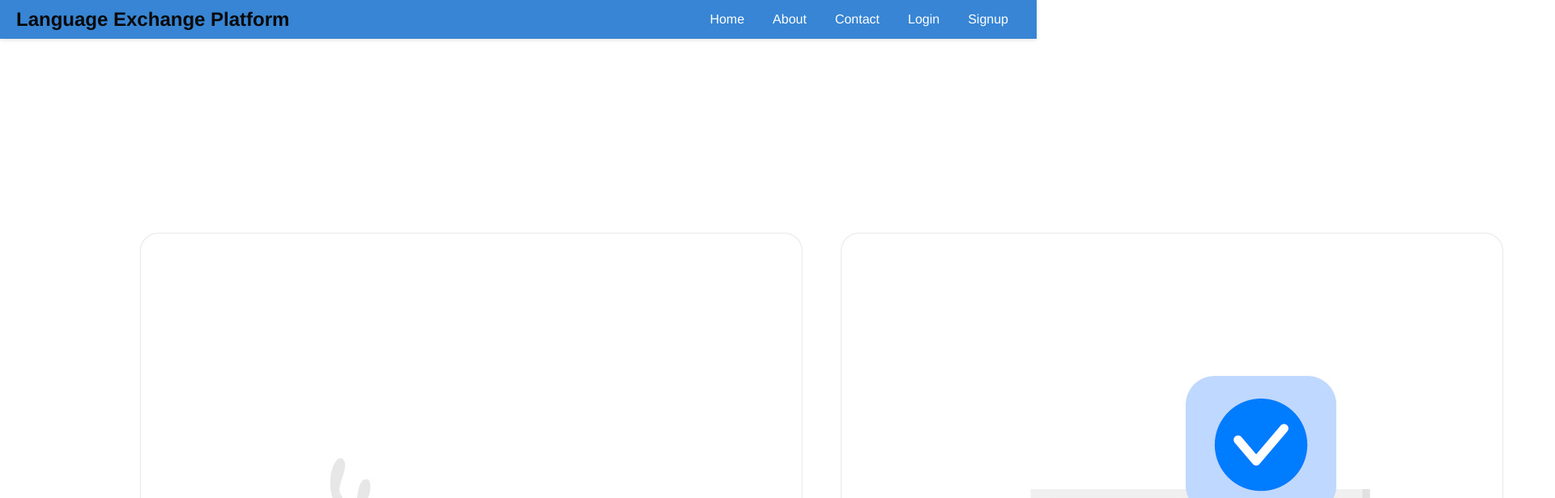
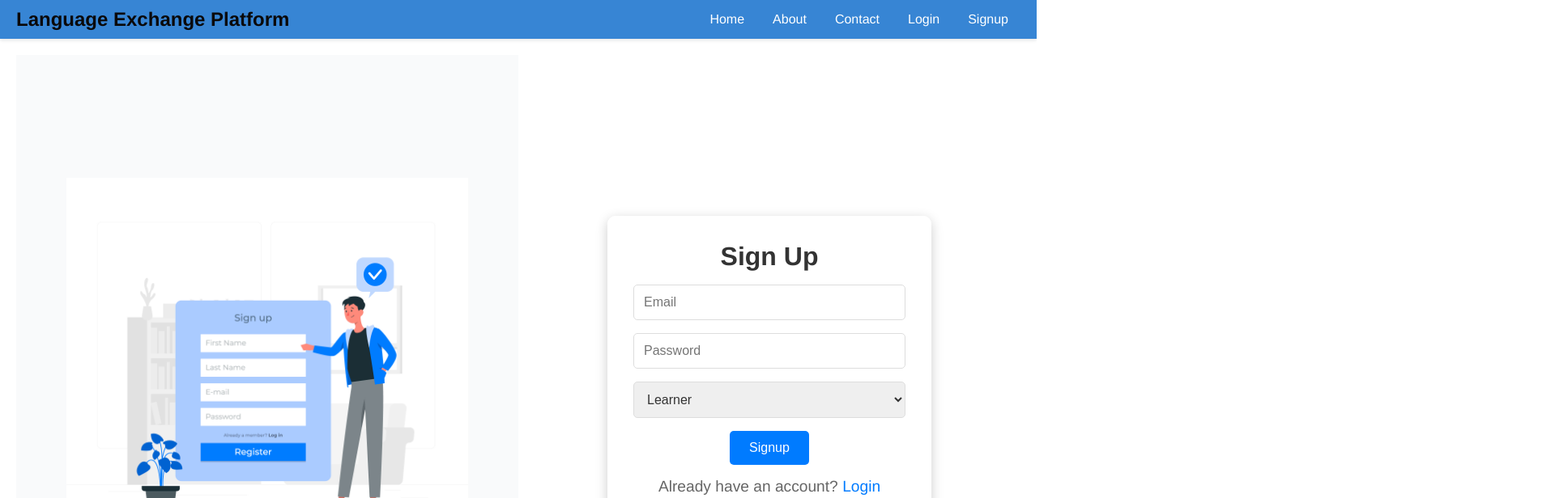
Before and after one commit to Jay-Dalsaniya/LanguageExchangePlatform, a React (Create React App) app in the folder client/: page /signup in a window 1280 px wide. Shown: the top 616 px of the page at 81% size, 1920 px wide, since content can reach past the window. Built offline with nearby package versions, Linux system fonts and the light colour scheme.

Commit message:
upadate sign up page with proper css

```diff
--- a/client/src/pages/Signup.css
+++ b/client/src/pages/Signup.css
@@ -1,60 +1,107 @@
-.reset-password-page {
+/* Signup.css */
+
+.signup-page {
   display: flex;
-  flex-direction: column;
-  align-items: center;
-  justify-content: center;
-  min-height: 100vh;
-  background-color: #f4f4f9;
+  height: 100vh;
 }
 
-.reset-password-form-container {
-  background: #fff;
-  padding: 40px;
-  border-radius: 12px;
-  box-shadow: 0 4px 15px rgba(0, 0, 0, 0.1);
-  max-width: 400px;
-  width: 100%;
-  text-align: center;
+.signup-image {
+  flex: 1;
+  display: flex;
+  justify-content: center;
+  align-items: center;
+  background-color: #f9fafb;
 }
 
-.reset-password-form h2 {
-  margin-bottom: 20px;
-  font-size: 28px;
+.signup-image img {
+  max-width: 80%;
+  height: auto;
+}
+
+.signup-form-container {
+  flex: 1;
+  display: flex;
+  justify-content: center;
+  align-items: center;
+  background: #fff;
+}
+
+.signup-form {
+  background: rgba(255, 255, 255, 0.9);
+  padding: 2rem;
+  border-radius: 10px;
+  box-shadow: 0 4px 15px rgba(0, 0, 0, 0.2);
+  text-align: center;
+  width: 100%;
+  max-width: 400px;
+  backdrop-filter: blur(10px);
+}
+
+.signup-form h2 {
+  margin-bottom: 1rem;
+  font-size: 2rem;
   color: #333;
 }
 
-.reset-password-form .form-group {
-  margin-bottom: 20px;
+.form-group {
+  margin-bottom: 1rem;
 }
 
-.reset-password-form input {
+.form-group input,
+.form-group select {
   width: 100%;
-  padding: 15px;
+  padding: 0.75rem;
+  border-radius: 5px;
   border: 1px solid #ddd;
-  border-radius: 8px;
-  font-size: 16px;
-  margin-bottom: 20px;
+  font-size: 1rem;
+  color: #333;
 }
 
-.reset-password-form .reset-password-btn {
-  width: 100%;
-  padding: 15px;
-  background-color: #3498db;
-  border: none;
-  border-radius: 8px;
-  color: #fff;
-  font-size: 18px;
-  font-weight: bold;
-  cursor: pointer;
-  transition: background-color 0.3s ease;
+.form-group input:focus,
+.form-group select:focus {
+  outline: none;
+  box-shadow: 0 0 5px rgba(0, 0, 0, 0.1);
 }
 
-.reset-password-form .reset-password-btn:hover {
-  background-color: #2980b9;
+.signup-btn {
+  background: #007bff;
+  border: none;
+  padding: 0.75rem 1.5rem;
+  border-radius: 5px;
+  font-size: 1rem;
+  color: #fff;
+  cursor: pointer;
+  transition: background 0.3s ease-in-out;
 }
 
-.message {
-  margin-top: 20px;
-  font-size: 16px;
-  color: #e74c3c;
+.signup-btn:hover {
+  background: #0056b3;
 }
+
+.login-link {
+  margin-top: 1rem;
+  color: #666;
+}
+
+.login-link a {
+  color: #007bff;
+  text-decoration: none;
+}
+
+.login-link a:hover {
+  text-decoration: underline;
+}
+
+@media (max-width: 600px) {
+  .signup-page {
+    flex-direction: column;
+  }
+
+  .signup-image {
+    display: none;
+  }
+
+  .signup-form {
+    padding: 1.5rem;
+  }
+}
--- a/client/src/pages/Signup.js
+++ b/client/src/pages/Signup.js
@@ -1,7 +1,7 @@
 import axios from 'axios';
 import React, { useState } from 'react';
 import { useNavigate } from 'react-router-dom';
-import { toast } from 'react-toastify'; // Import toast
+import { toast } from 'react-toastify';
 import './Signup.css';
 
 const Signup = () => {
@@ -18,11 +18,11 @@ const Signup = () => {
         password,
         role,
       });
-      toast.success('You have registered successfully!'); // Use toast instead of alert
+      toast.success('You have registered successfully!');
       navigate('/login');
     } catch (err) {
       console.error('Signup Error:', err.response ? err.response.data : err.message);
-      toast.error('Registration failed. Please try again.'); // Use toast instead of alert
+      toast.error('Registration failed. Please try again.');
     }
   };
 
```
Also changed, not shown: 1 other file (tests, documents, lock files or other folders).
